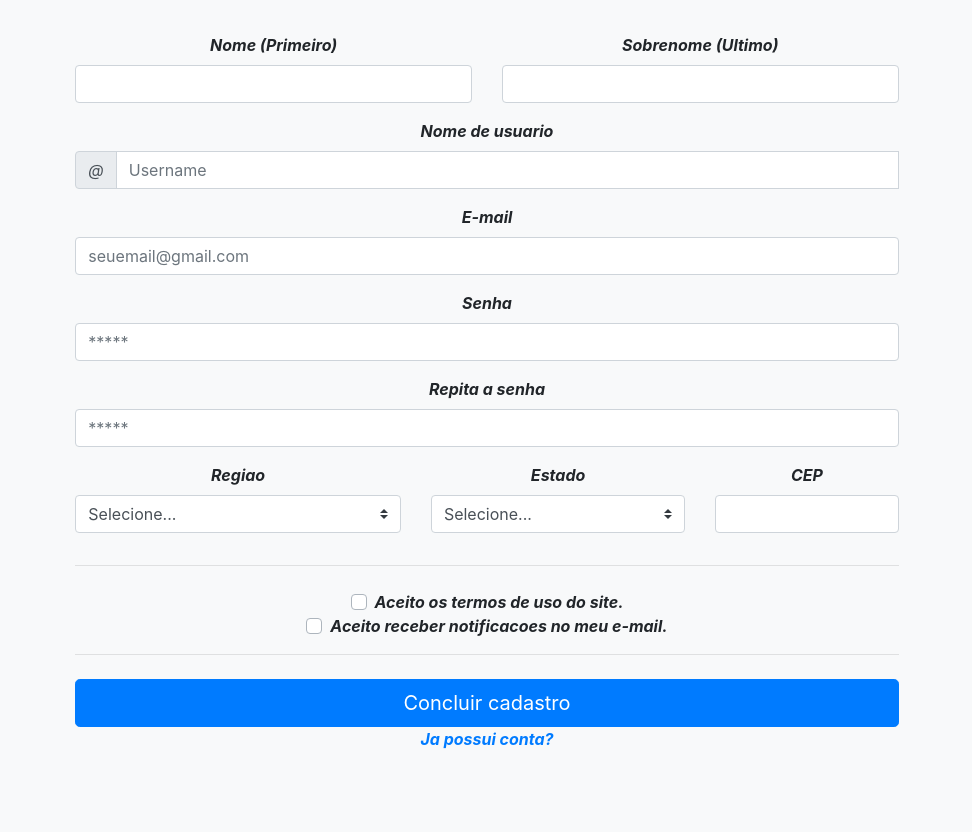
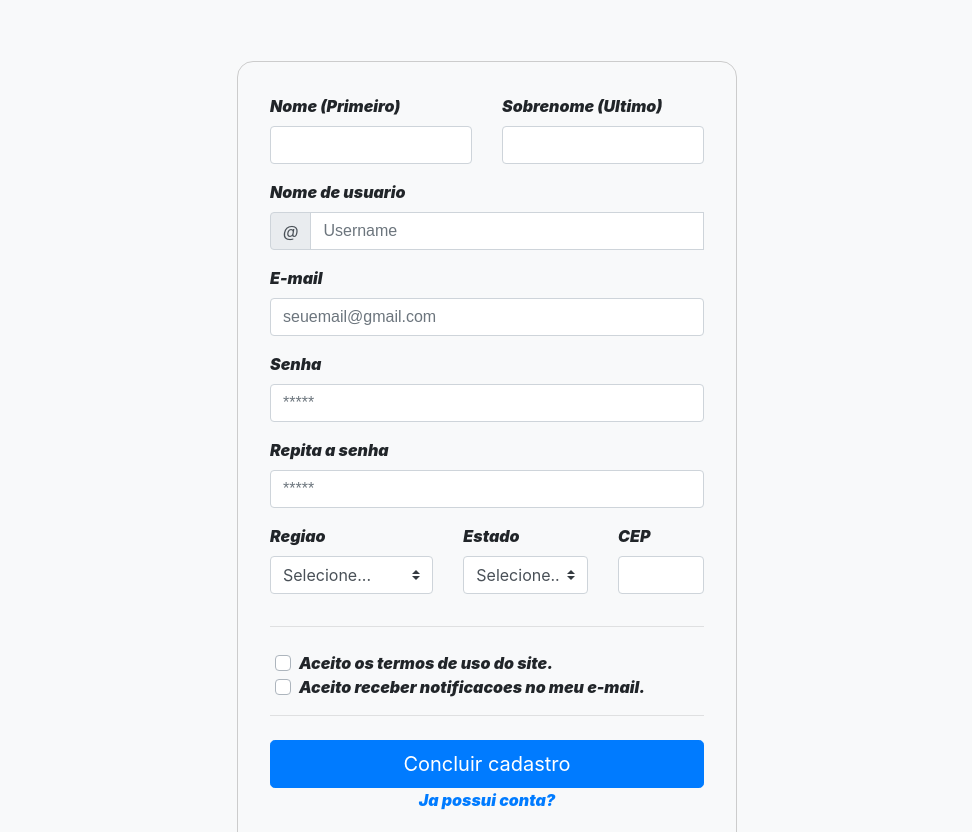
Before and after one commit to TheNightRaid/Br-Entertainment, a website: page Registro.html in a window 1280 px wide. Shown: the part 459-1291 px from the top of the page, without its empty margins (153-1125 px from the left). Drawn offline with Linux system fonts and the light colour scheme.

Commit message:
17:10 11032020

```diff
--- a/Registro.html
+++ b/Registro.html
@@ -26,7 +26,7 @@
   <link href="vendor/bootstrap/css/bootstrap.min.css" rel="stylesheet">
 
   <!-- Custom styles for this template -->
-  <link href="css/shop-homepage.css" rel="stylesheet">
+  <link href="css/shop-homepage-registro.css" rel="stylesheet">
 
 </head>
 
@@ -67,10 +67,10 @@
 
 <center>
  <body class="bg-light">
-    <div class="container">
+    <div>
   <div class="py-5 text-center">
     <img class="d-block mx-auto mb-4" src="registro.png" alt="" width="15%" height="15%">
-    <h2>Cadastro</h2>
+    <h2><b>Cadastro</h2>
     <p class="lead">Se cadastrando voce aceita vender sua alma ao mundo dos animes... Brincadeira.(Ou sera nao..)</p>
   </div>
   </div>
@@ -82,14 +82,18 @@
       <form class="needs-validation" novalidate>
         <div class="row">
           <div class="col-md-6 mb-3">
+            <div align="left">
             <label for="firstName">Nome (Primeiro)</label>
+          </div>
             <input type="text" class="form-control" id="firstName" placeholder="" value="" required>
             <div class="invalid-feedback">
               Valid first name is required.
             </div>
           </div>
           <div class="col-md-6 mb-3">
+            <div align="left">
             <label for="lastName">Sobrenome (Ultimo)</label>
+          </div>
             <input type="text" class="form-control" id="lastName" placeholder="" value="" required>
             <div class="invalid-feedback">
               Valid last name is required.
@@ -98,7 +102,9 @@
         </div>
 
         <div class="mb-3">
+          <div align="left">
           <label for="username">Nome de usuario</label>
+        </div>
           <div class="input-group">
             <div class="input-group-prepend">
               <span class="input-group-text">@</span>
@@ -110,7 +116,7 @@
           </div>
         </div>
 
-        <div class="mb-3">
+        <div align="left" class="mb-3">
           <label for="email">E-mail <span class="text-muted"></span></label>
           <input type="email" class="form-control" id="email" placeholder="seuemail@gmail.com">
           <div class="invalid-feedback">
@@ -118,7 +124,7 @@
           </div>
         </div>
 
-        <div class="mb-3">
+        <div align="left" class="mb-3">
           <label for="address">Senha</label>
           <input type="password" class="form-control" id="address" placeholder="*****" required>
           <div class="invalid-feedback">
@@ -126,12 +132,12 @@
           </div>
         </div>
 
-        <div class="mb-3">
+        <div align="left" class="mb-3">
           <label for="address2">Repita a senha <span class="text-muted"></span></label>
           <input type="password" class="form-control" id="address2" placeholder="*****">
         </div>
 
-        <div class="row">
+        <div align="left" class="row">
           <div class="col-md-5 mb-3">
             <label for="country">Regiao</label>
             <select class="custom-select d-block w-100" id="country" required>
@@ -218,12 +224,15 @@
 
 
 
-
+</form>
+</div>
+</center>
+<br>
    <!-- Footer -->
   <footer class="py-5 bg-dark">
-    <div class="container">
+
       <p class="m-0 text-center text-white">Copyright &copy; Your Website 2019</p>
-    </div>
+
     <!-- /.container -->
   </footer>
 
--- /dev/null
+++ b/css/shop-homepage-login.css
@@ -0,0 +1,23 @@
+/*!
+ * Start Bootstrap - Shop Homepage (https://startbootstrap.com/template-overviews/shop-homepage)
+ * Copyright 2013-2019 Start Bootstrap
+ * Licensed under MIT (https://github.com/BlackrockDigital/startbootstrap-shop-homepage/blob/master/LICENSE)
+ */
+body {
+  padding-top: 56px;
+}
+label {
+    /*Para ter certeza que todas as labels tem o mesmo tamanho e estão propriamente alinhadas */
+    display: inline-block;
+    width: 90px;
+    text-align: right;
+}
+form {
+    /* Apenas para centralizar o form na página */
+    margin: 0 auto;
+    width: 400px;
+    /* Para ver as bordas do formulário */
+    padding: 1em;
+    border: 1px solid #CCC;
+    border-radius: 1em;
+}
--- /dev/null
+++ b/css/shop-homepage-registro.css
@@ -0,0 +1,23 @@
+/*!
+ * Start Bootstrap - Shop Homepage (https://startbootstrap.com/template-overviews/shop-homepage)
+ * Copyright 2013-2019 Start Bootstrap
+ * Licensed under MIT (https://github.com/BlackrockDigital/startbootstrap-shop-homepage/blob/master/LICENSE)
+ */
+body {
+  padding-top: 56px;
+}
+label {
+    /*Para ter certeza que todas as labels tem o mesmo tamanho e estão propriamente alinhadas */
+   	display: inline-block;
+    width: 400px;
+    text-align: left;
+}
+form {
+    /* Apenas para centralizar o form na página */
+    margin: 1 auto;
+    width: 500px;
+    /* Para ver as bordas do formulário */
+    padding: 2em;
+    border: 1px solid #CCC;
+    border-radius: 1em;
+}
--- /dev/null
+++ b/css/shop-homepage.login.css
@@ -0,0 +1,23 @@
+/*!
+ * Start Bootstrap - Shop Homepage (https://startbootstrap.com/template-overviews/shop-homepage)
+ * Copyright 2013-2019 Start Bootstrap
+ * Licensed under MIT (https://github.com/BlackrockDigital/startbootstrap-shop-homepage/blob/master/LICENSE)
+ */
+body {
+  padding-top: 56px;
+}
+label {
+    /*Para ter certeza que todas as labels tem o mesmo tamanho e estão propriamente alinhadas */
+    display: inline-block;
+    width: 90px;
+    text-align: right;
+}
+form {
+    /* Apenas para centralizar o form na página */
+    margin: 0 auto;
+    width: 400px;
+    /* Para ver as bordas do formulário */
+    padding: 1em;
+    border: 1px solid #CCC;
+    border-radius: 1em;
+}
```
Also changed, not shown: Login.html (+11 -10 lines), index.html (+5 -3 lines), css/shop-homepage.css (line endings or trailing spaces), vendor/bootstrap/css/bootstrap.min.css.
